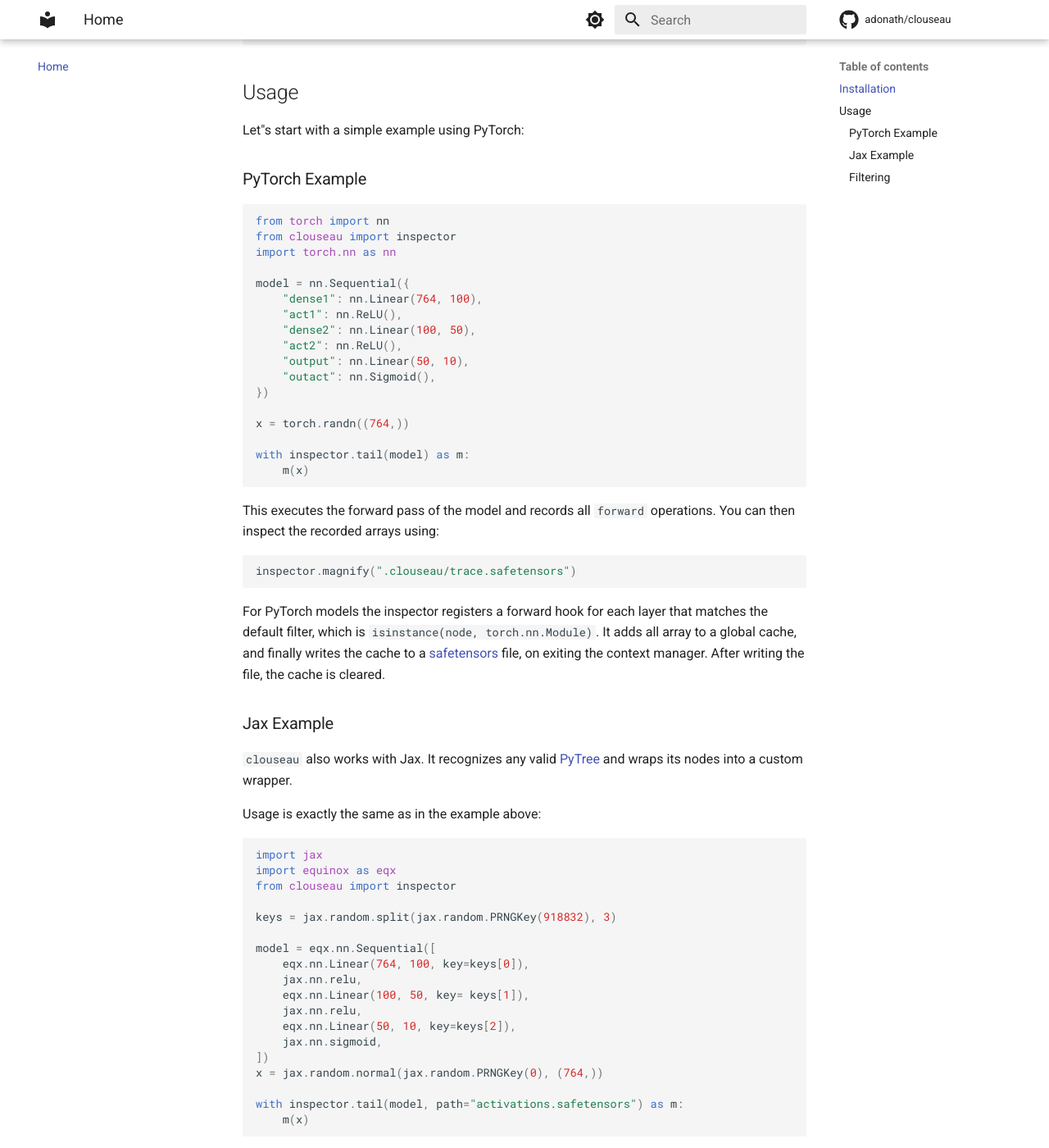
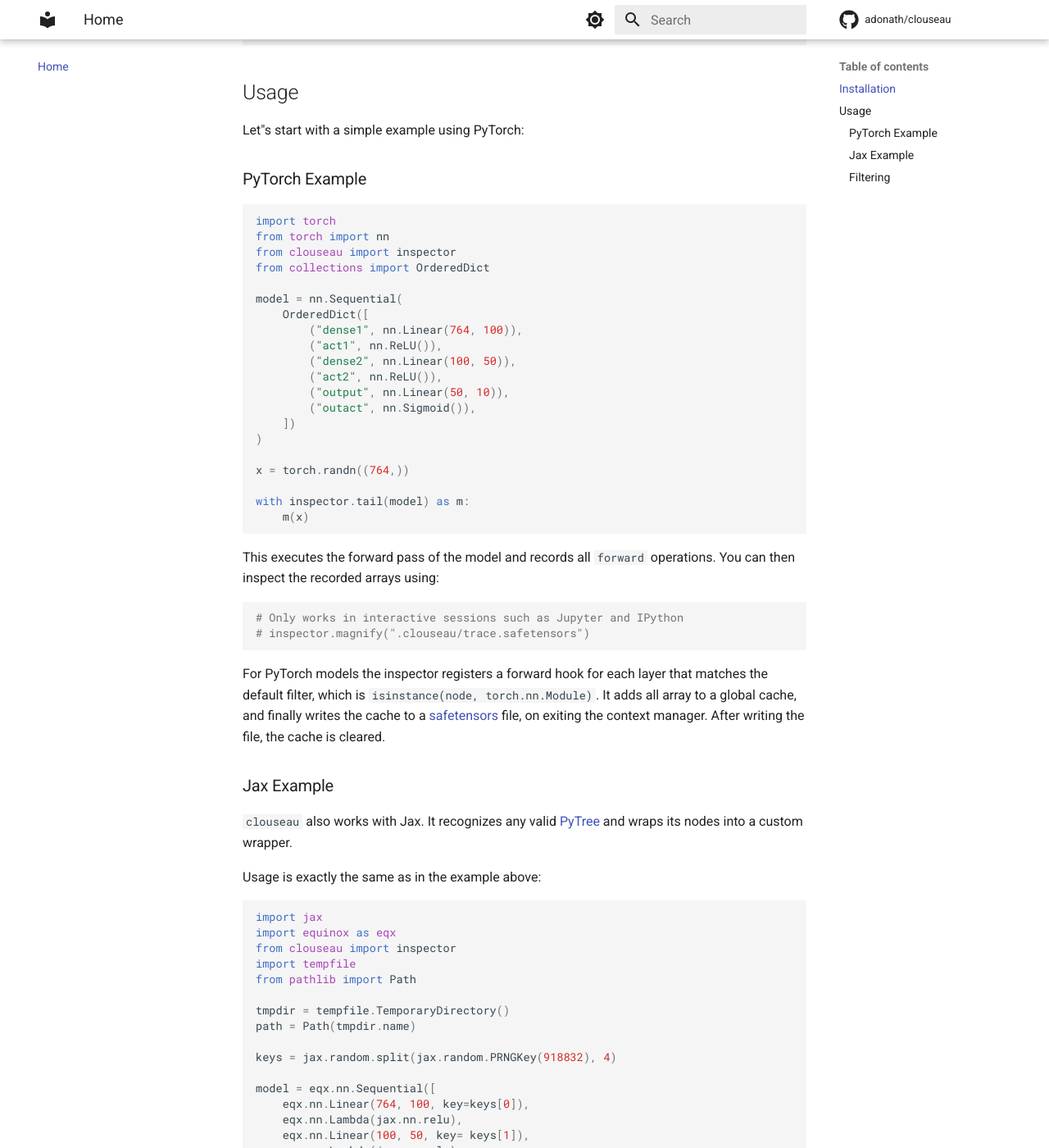
Before and after one commit to adonath/clouseau, an MkDocs documentation site: the page built from docs/index.md, in a window 1280 px wide and 1400 px high, scrolled down 977 px. Shown: the whole window at 82% size. Built offline with MkDocs 1.6.1 and Material for MkDocs 9.7.7, drawn with Linux system fonts in a browser that asks for light colours; comment, search, counter and statistics services are not loaded; some of the changed text lies outside the part shown.

````diff
--- a/docs/index.md
+++ b/docs/index.md
@@ -28,18 +28,21 @@ Let"s start with a simple example using PyTorch:
 ### PyTorch Example
 
 ```python
+import torch
 from torch import nn
 from clouseau import inspector
-import torch.nn as nn
+from collections import OrderedDict
 
-model = nn.Sequential({
-    "dense1": nn.Linear(764, 100),
-    "act1": nn.ReLU(),
-    "dense2": nn.Linear(100, 50),
-    "act2": nn.ReLU(),
-    "output": nn.Linear(50, 10),
-    "outact": nn.Sigmoid(),
-})
+model = nn.Sequential(
+    OrderedDict([
+        ("dense1", nn.Linear(764, 100)),
+        ("act1", nn.ReLU()),
+        ("dense2", nn.Linear(100, 50)),
+        ("act2", nn.ReLU()),
+        ("output", nn.Linear(50, 10)),
+        ("outact", nn.Sigmoid()),
+    ])
+)
 
 x = torch.randn((764,))
 
@@ -50,7 +53,8 @@ with inspector.tail(model) as m:
 This executes the forward pass of the model and records all `forward` operations. You can then inspect the recorded arrays using:
 
 ```python
-inspector.magnify(".clouseau/trace.safetensors")
+# Only works in interactive sessions such as Jupyter and IPython
+# inspector.magnify(".clouseau/trace.safetensors")
 ```
 
 For PyTorch models the inspector registers a forward hook for each layer that matches the default filter, which is
@@ -68,20 +72,25 @@ Usage is exactly the same as in the example above:
 import jax
 import equinox as eqx
 from clouseau import inspector
+import tempfile
+from pathlib import Path
 
-keys = jax.random.split(jax.random.PRNGKey(918832), 3)
+tmpdir = tempfile.TemporaryDirectory()
+path = Path(tmpdir.name)
+
+keys = jax.random.split(jax.random.PRNGKey(918832), 4)
 
 model = eqx.nn.Sequential([
     eqx.nn.Linear(764, 100, key=keys[0]),
-    jax.nn.relu,
+    eqx.nn.Lambda(jax.nn.relu),
     eqx.nn.Linear(100, 50, key= keys[1]),
-    jax.nn.relu,
+    eqx.nn.Lambda(jax.nn.relu),
     eqx.nn.Linear(50, 10, key=keys[2]),
-    jax.nn.sigmoid,
+    eqx.nn.Lambda(jax.nn.sigmoid),
 ])
-x = jax.random.normal(jax.random.PRNGKey(0), (764,))
+x = jax.random.normal(keys[3], (764,))
 
-with inspector.tail(model, path="activations.safetensors") as m:
+with inspector.tail(model, path=path / "activations.safetensors") as m:
     m(x)
 ```
 
@@ -105,7 +114,7 @@ Now we can use the model above and e.g. only trace the output of the activation
 def filter_(path, node):
     return node in (jax.nn.relu, jax.nn.sigmoid)
 
-with inspector.tail(model, path=".clouseau/trace-jax-filtered.safetensors", filter_=filter_) as m:
+with inspector.tail(model, path=path / "trace-jax-filtered.safetensors", filter_=filter_) as m:
     m(x)
 ```
 
@@ -115,7 +124,7 @@ Alternatively you can also filter on the content of the path, like so:
 def filter_(path, node):
     return "act" in path
 
-with inspector.tail(model, path=".clouseau/trace-jax-filtered.safetensors", filter_=filter_) as m:
+with inspector.tail(model, path=path / "trace-jax-filtered.safetensors", filter_=filter_) as m:
     m(x)
 
 ```
@@ -130,9 +139,7 @@ in the metadata and re-orders on read. For convenience there is a small wrapper
 on read:
 
 ```python
-from clouseau import inspector
+from clouseau.io_utils import read_from_safetensors
 
-arrays = inspector.read_from_safetensors(".clouseau/trace-jax-filter.safetensors")
+arrays = read_from_safetensors(path / "activations.safetensors")
 ```
-
--
--- a/pyproject.toml
+++ b/pyproject.toml
@@ -40,6 +40,7 @@ dev = [
     "mkdocs>=1.4.2",
     "mkdocs-material>=8.5.10",
     "mkdocstrings[python]>=0.26.1",
+    "mktestdocs>=0.2.3",
 ]
 
 [build-system]
````
Also changed, not shown: README.md (+1 -1 lines), 1 other file.
